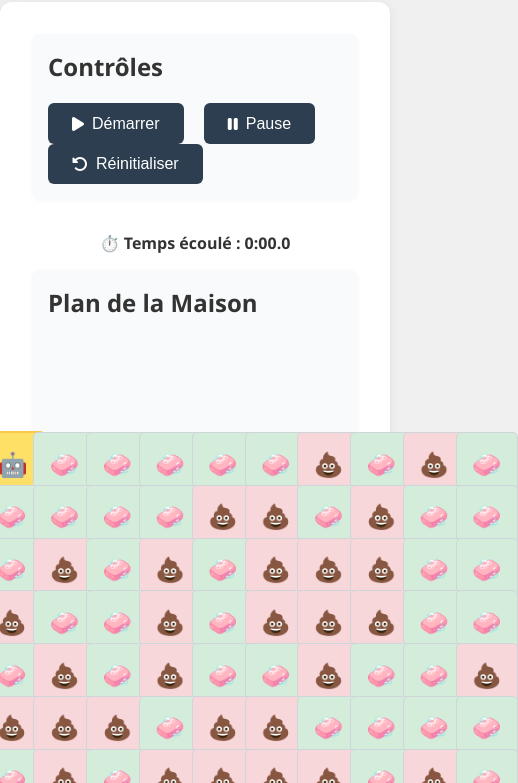
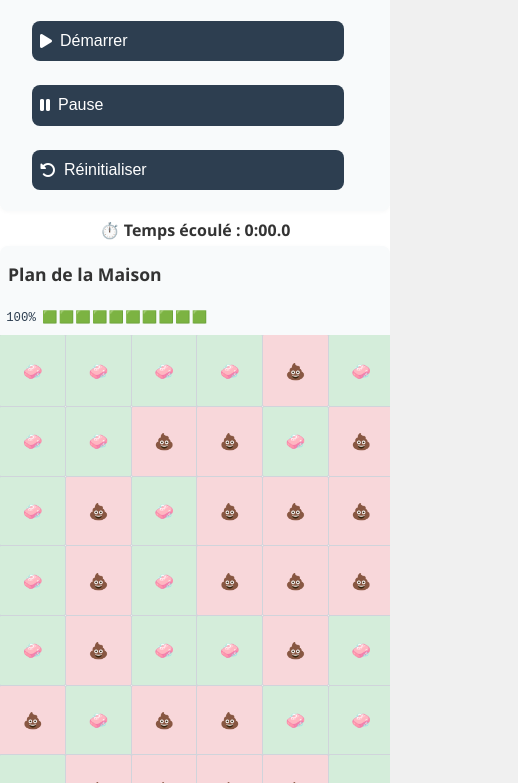
Before and after one commit to Gartalgart/Robot-Cleaner, a website: page index.html in a window 390 px wide. Shown: the part 126-909 px from the top of the page, 518 px wide, since content can reach past the window. Drawn offline with Linux system fonts and the light colour scheme.

Commit message:
responsive

```diff
--- a/index.html
+++ b/index.html
@@ -4,7 +4,7 @@
     <meta charset="UTF-8" />
     <meta name="viewport" content="width=device-width, initial-scale=1.0" />
     <title>Robot Cleaner</title>
-    <link rel="stylesheet" href="style.css" />
+    <link rel="stylesheet" href="./style.css" />
     <link
       rel="stylesheet"
       href="https://cdnjs.cloudflare.com/ajax/libs/font-awesome/6.7.2/css/all.min.css"
--- a/responsive.scss
+++ b/responsive.scss
@@ -0,0 +1,152 @@
+// Responsive styles for mobile (Google Pixel-like, ~400px width)
+@media (max-width: 600px) {
+  html,
+  body {
+    width: 100vw !important;
+    min-width: 0 !important;
+    padding: 0 !important;
+    margin: 0 !important;
+    overflow-x: hidden !important;
+    box-sizing: border-box !important;
+  }
+
+  main {
+    max-width: 100vw !important;
+    width: 100vw !important;
+    margin: 0 !important;
+    border-radius: 0 !important;
+    padding: 0 !important;
+    box-shadow: none !important;
+    background: #fff !important;
+  }
+
+  header,
+  footer {
+    padding: 0.7rem 0;
+    font-size: 1.1rem;
+  }
+
+  h1 {
+    font-size: 1.4rem;
+  }
+  h2 {
+    font-size: 1.1rem;
+    margin: 1rem 0.5rem !important;
+  }
+
+  #house-layout {
+    display: flex !important;
+    flex-direction: column !important;
+    align-items: stretch !important;
+    width: 100vw !important;
+    margin: 0 !important;
+    padding: 0 !important;
+    gap: 0 !important;
+  }
+
+  .layout-flex {
+    display: flex !important;
+    flex-direction: column !important;
+    align-items: stretch !important;
+    width: 100vw !important;
+    margin: 0 !important;
+    padding: 0 !important;
+    gap: 0 !important;
+  }
+
+  .vertical-battery {
+    margin: 0 !important;
+    padding: 0.8em 0.5em !important;
+    height: auto !important;
+    min-height: 0 !important;
+    border-radius: 0 !important;
+    box-shadow: none !important;
+    display: flex !important;
+    flex-direction: row !important;
+    align-items: center !important;
+    justify-content: flex-start !important;
+    background: #f8fafb !important;
+    gap: 0.2em !important;
+    font-size: 0.95em !important;
+    width: 100vw !important;
+    max-width: 100vw !important;
+  }
+
+  .battery-bar {
+    display: flex !important;
+    flex-direction: row !important;
+    align-items: center !important;
+    height: auto !important;
+    gap: 0.1em !important;
+  }
+  .battery-bar div {
+    font-size: 1em !important;
+    margin: 0 !important;
+    padding: 0 !important;
+  }
+  .battery-percent {
+    font-size: 1em !important;
+    margin-right: 0.3em !important;
+    height: auto !important;
+  }
+
+  #grid {
+    display: grid !important;
+    grid-template-columns: repeat(10, 1fr) !important;
+    grid-template-rows: repeat(10, 1fr) !important;
+    gap: 0.05em !important;
+    width: 100vw !important;
+    max-width: 100vw !important;
+    height: calc(100vh - 13em) !important; // Adjust 13em if needed
+    min-height: 0 !important;
+    min-width: 0 !important;
+    margin: 0 !important;
+    padding: 0 !important;
+    border-radius: 0 !important;
+    overflow: hidden !important;
+    background: #fff !important;
+    box-sizing: border-box !important;
+  }
+
+  #grid .cell {
+    width: 100% !important;
+    height: 100% !important;
+    aspect-ratio: 1 / 1 !important;
+    font-size: 1em !important;
+    border-radius: 2px !important;
+    padding: 0 !important;
+    margin: 0 !important;
+  }
+
+  #controls {
+    flex-direction: column !important;
+    gap: 0.5em !important;
+    align-items: stretch !important;
+    justify-content: center !important;
+    display: flex !important;
+    padding: 0.3em 0 !important;
+    margin-bottom: 0.5rem !important;
+    width: 100vw !important;
+  }
+
+  #controls button {
+    width: 80% !important;
+    font-size: 1em !important;
+    padding: 0.7em 0.5em !important;
+    margin: 0 0 1em 2em !important;
+    border-radius: 8px !important;
+  }
+
+  #chrono,
+  #message {
+    font-size: 1em !important;
+    margin: 0.5em 0 0.3em 0 !important;
+  }
+
+  footer {
+    margin-top: 1.2rem !important;
+    font-size: 0.95em !important;
+    padding: 1rem 0 0.5rem 0 !important;
+    width: 100vw !important;
+  }
+}
--- a/style.scss
+++ b/style.scss
@@ -1,4 +1,5 @@
-// Fichier SCSS principal
+@use "responsive.scss";
+
 body {
   background: #f0f0f0;
   color: #333;
```
Also changed, not shown: style.css, 1 other file.
